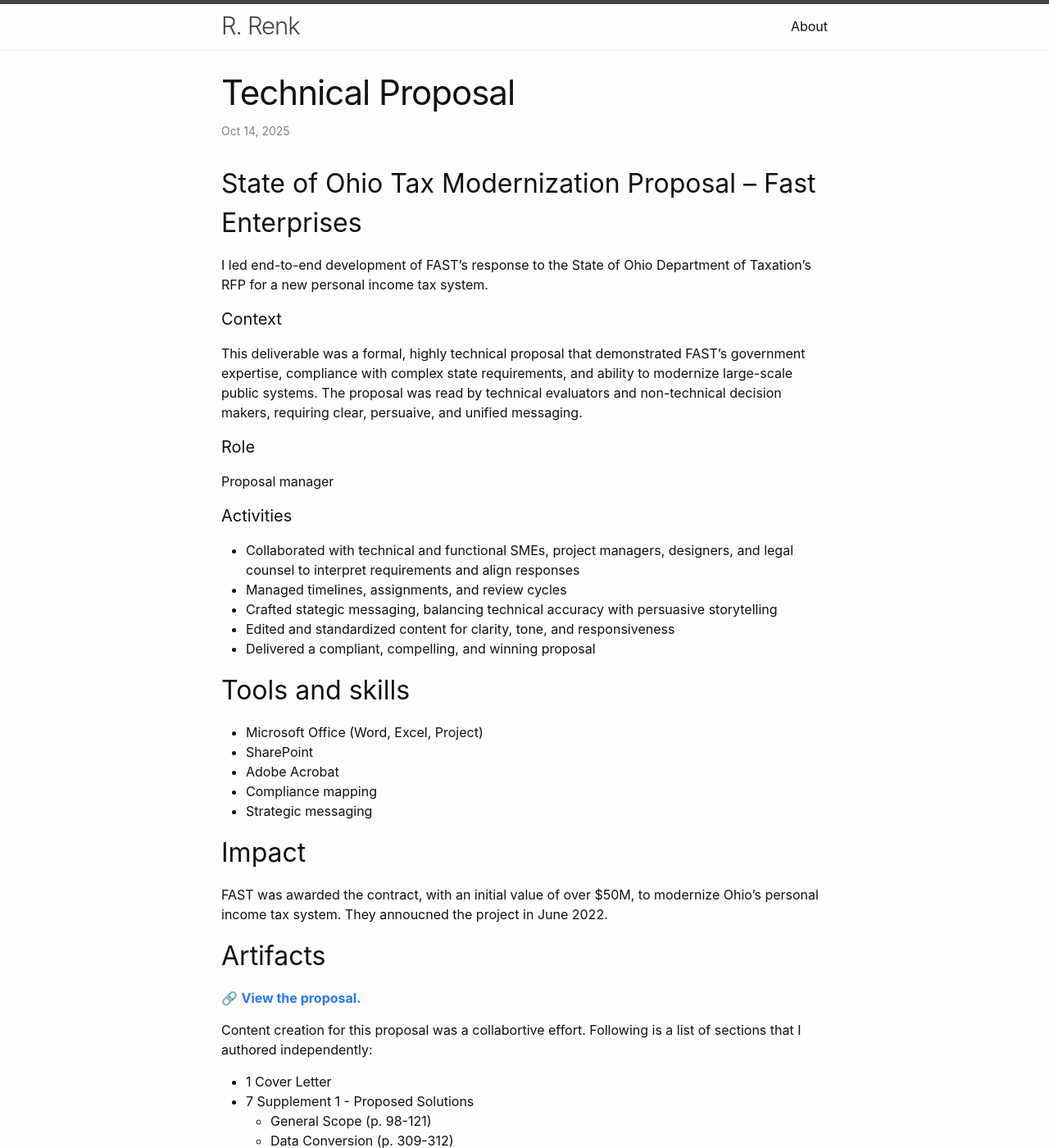
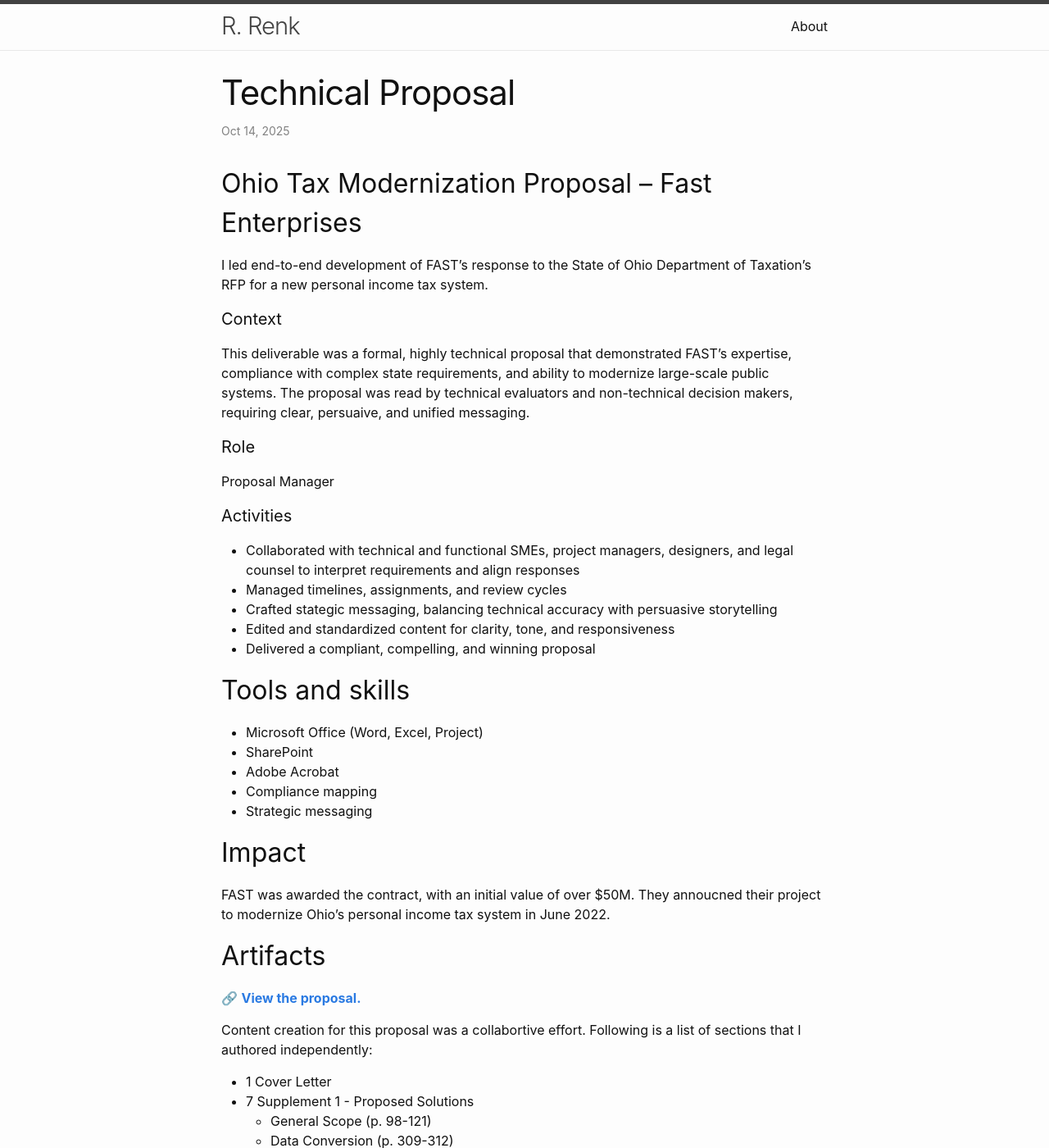
Before and after one commit to rachaelrenk/rachaelrenk.github.io, a Jekyll site: the page built from docs/_posts/2025-10-14-technical-proposal.markdown, in a window 1280 px wide and 1400 px high. Shown: the whole window at 82% size. Built offline with Jekyll 4.4.1, drawn with Linux system fonts in a browser that asks for light colours.

Commit message:
Update samples

```diff
--- a/docs/_posts/2025-10-14-enerprise-onboarding-guide.markdown
+++ b/docs/_posts/2025-10-14-enerprise-onboarding-guide.markdown
@@ -14,7 +14,7 @@
 
 #### Role
 
-Lead technical writer
+Technical Writer
 
 #### Activities
 
--- a/docs/_posts/2025-10-14-release-notes.markdown
+++ b/docs/_posts/2025-10-14-release-notes.markdown
@@ -6,7 +6,7 @@
 ---
 ## GHES Release Notes – GitHub
 
-I owned release notes for all GitHub Enterprise Server (GHES) major and patch version releases. I organized a rotation of technical writers to manage each cycle, while I personally led publication of release notes for the GHES 3.16 release.
+I owned release notes for all GitHub Enterprise Server (GHES) major and patch version releases as Directly Responsible Individual (DRI). I organized a rotation of technical writers to manage each cycle, while I personally led publication of release notes for the GHES 3.16 release.
 
 #### Context
 
@@ -14,7 +14,7 @@
 
 #### Role
 
-Technical Writer, Directly Responsible Individual
+Technical Writer, DRI
 
 #### Activities
 
--- a/docs/_posts/2025-10-14-technical-proposal.markdown
+++ b/docs/_posts/2025-10-14-technical-proposal.markdown
@@ -4,17 +4,17 @@
 date:   2025-10-14 14:27:46 -0600
 categories: proposal
 ---
-## State of Ohio Tax Modernization Proposal – Fast Enterprises
+## Ohio Tax Modernization Proposal – Fast Enterprises
 
 I led end-to-end development of FAST's response to the State of Ohio Department of Taxation's RFP for a new personal income tax system.
 
 #### Context
 
-This deliverable was a formal, highly technical proposal that demonstrated FAST's government expertise, compliance with complex state requirements, and ability to modernize large-scale public systems. The proposal was read by technical evaluators and non-technical decision makers, requiring clear, persuaive, and unified messaging.
+This deliverable was a formal, highly technical proposal that demonstrated FAST's expertise, compliance with complex state requirements, and ability to modernize large-scale public systems. The proposal was read by technical evaluators and non-technical decision makers, requiring clear, persuaive, and unified messaging.
 
 #### Role
 
-Proposal manager
+Proposal Manager
 
 #### Activities
 
@@ -34,7 +34,7 @@
 
 ## Impact
 
-FAST was awarded the contract, with an initial value of over $50M, to modernize Ohio's personal income tax system. They annoucned the project in June 2022.
+FAST was awarded the contract, with an initial value of over $50M. They annoucned their project to modernize Ohio's personal income tax system in June 2022.
 
 ## Artifacts
 
```
